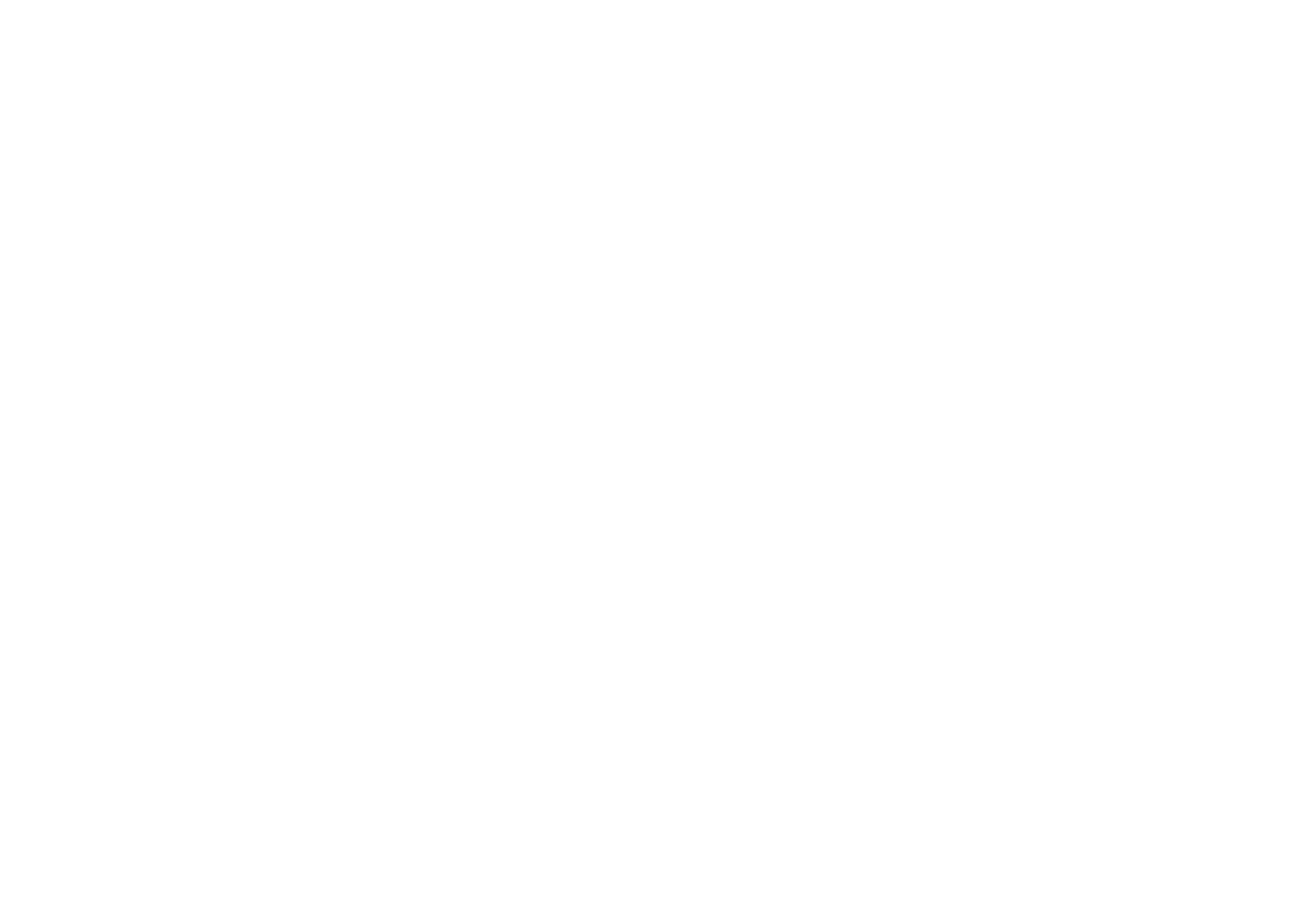
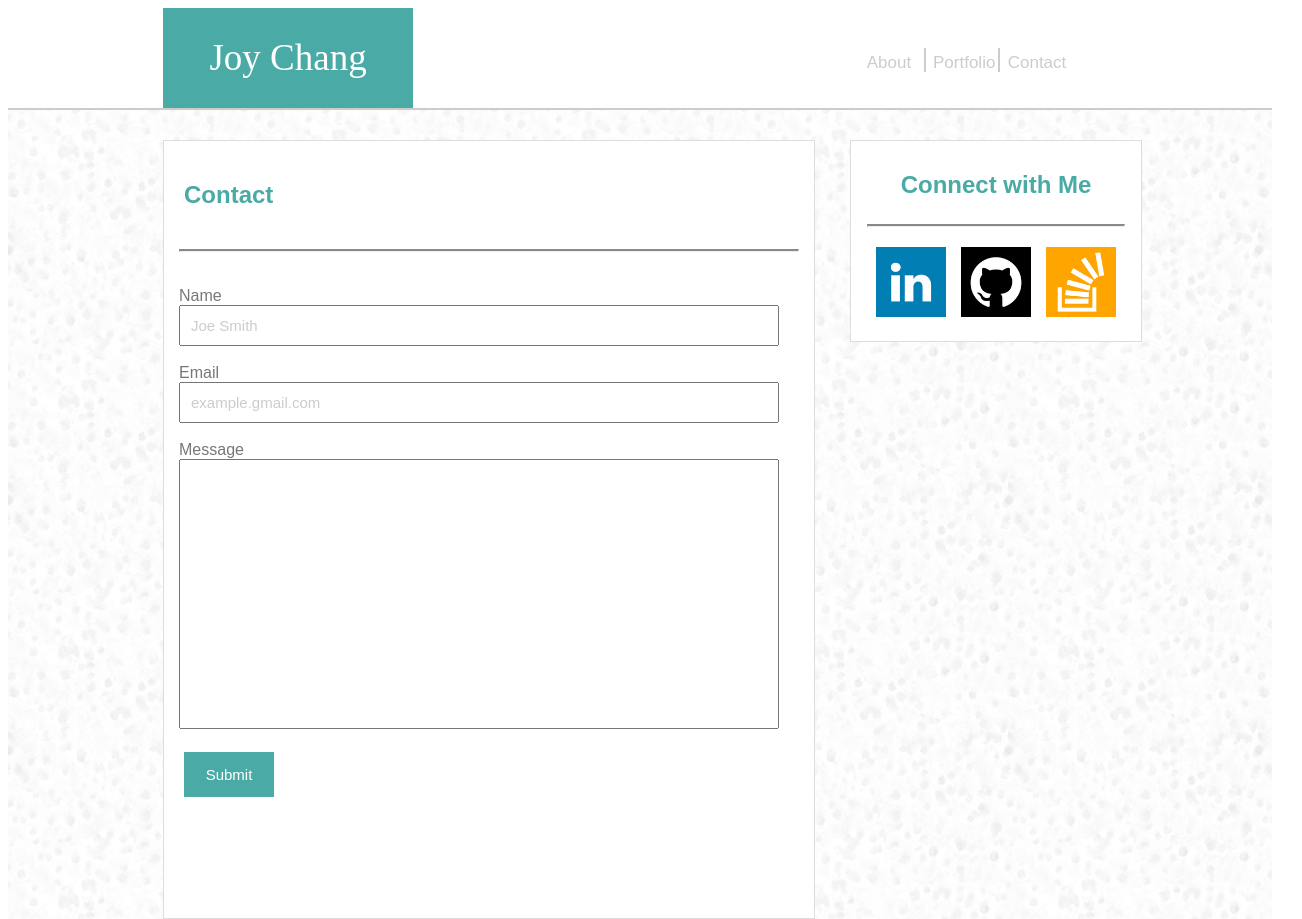
Before and after one commit to chiaychang/Basic-Portfolio, a plain HTML site: page contact.html in a window 1280 px wide. Shown: the top 919 px of the page, 1302 px wide, since content can reach past the window. Before the commit the page ends 800 px from the top, so only its background shows below. Drawn offline with Linux system fonts and the light colour scheme.

Commit message:
adding contach form

```diff
--- a/Assets/css/style.css
+++ b/Assets/css/style.css
@@ -17,6 +17,7 @@
 	border-top-width: 2px;
 	border-top-color: #cccccc;
 }
+
 
 .footer {
 	height: 80px;
@@ -207,3 +208,38 @@ button {
 	color: pink;
 	font-size: 20px;
 }
+
+form {
+	padding: 15px;
+	height: 600px;
+	width: 600px;
+	font-family: sans-serif;
+	color: #777777;
+	font-size: 16px;
+
+
+}
+
+input {
+	box-sizing: border-box;
+	width: 100%;
+	padding: 10px;
+	font-family: sans-serif;
+	font-size: 15px;
+	color:#cccccc;
+}
+
+#messageform {
+	height: 270px;
+}
+
+#submitbtn {
+	background-color: #4aaaa5;
+	height: 45px;
+	width: 90px;
+	border-style: none;
+	text-align: center;
+	margin: 5px;
+	padding: 5px;
+	color: #ffffff;
+}
--- a/contact.html
+++ b/contact.html
@@ -0,0 +1,53 @@
+<!DOCTYPE="html">
+<head>
+	<title>Joy Chang's Basic Portfolio Index</title>
+	<link rel="stylesheet" type="text/css" href="Assets/css/style.css">
+</head>
+<body>
+	<!-- header & index labels -->
+	<div class="div1">
+	<section class="header">
+          <p>Joy Chang</p>
+	</section>
+    <section class="index">
+	<a href="#"><p id="about">About</p></a>
+	<a href="#"><p id="portfolio">Portfolio</p></a>
+	<a href="#"><p id="contact">Contact</p></a>
+	</section>
+
+	</div>
+
+	<!-- content & social media -->
+	<div class="div2">
+	<section class="content">
+    <h1>Contact</h1>
+
+    <hr>
+
+    <form>
+    Name <br>
+    <input id="nameform" type="text" name="name" value="Joe Smith"><br><br>
+    Email <br>
+    <input id="emailform" type="text" name="email" value="example.gmail.com"><br><br>
+    Message <br>
+    <input id="messageform" type="text" name="message"><br><br>
+    <input id="submitbtn" type="submit" name="submit">
+    </form>
+
+	</section>
+	<section class="connect">
+		<h2>Connect with Me</h2>
+		<hr>
+		<a href="https://www.linkedin.com/in/joychang1"><img src="Assets/images/linkedin.png"></a>
+		<a href="https://github.com/chiaychang"><img src="Assets/images/github.png"></a>
+		<a href="https://stackoverflow.com/users/7343322/chiaychang"><img src="Assets/images/stackoverflow.png"></a>
+
+	</section>
+
+	</div>
+
+	<!-- footer-->
+	<div class="footer">
+		<p>&reg;Copyright 2017 Joy Chia-Yu Chang</p>
+	</div>
+</body>
```
